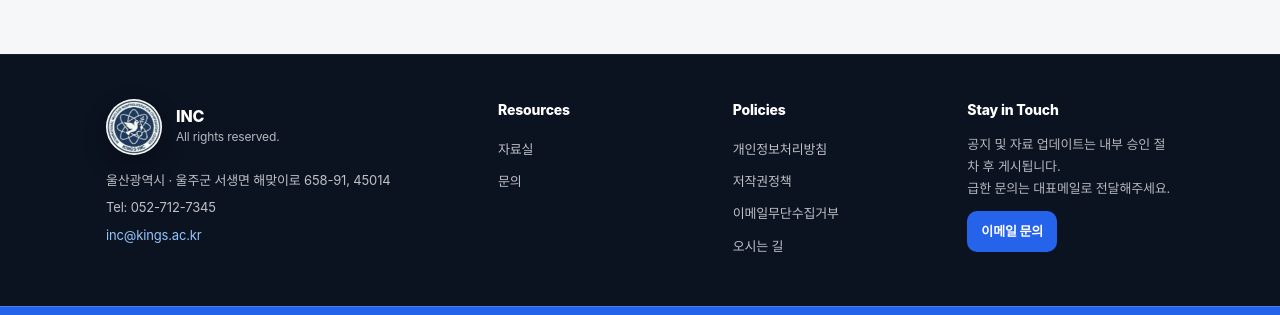
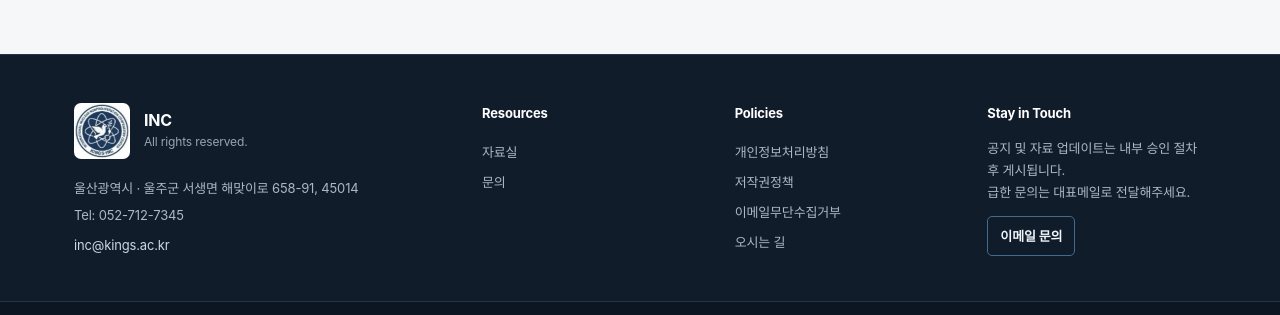
Before and after one commit to B-Dandelion/INC_Website, a Next.js app: page /resources/search in a window 1280 px wide. Shown: the part 621-936 px from the top of the page. Built offline with nearby package versions, Linux system fonts and the light colour scheme; no server answers; the database is empty.

Commit message:
style: refine footer visual system

```diff
--- a/components/Footer.module.css
+++ b/components/Footer.module.css
@@ -1,169 +1,199 @@
-.footer { width: 100%; }
-
-/* 상단: 더 밝은(연한) 다크 + 은은한 블루 톤 */
-.top {
-  background: #0b1220; /* 또는 #0f172a */
-  color: #e5e7eb;
-  border-top: 1px solid rgba(255, 255, 255, 0.06);
+.footer {
+  width: 100%;
 }
 
-.container{
-  max-width:1100px;
-  margin:0 auto;
-  padding:44px 16px;
-  display:grid;
-  grid-template-columns: 360px 1fr;
-  gap:32px;
+.top {
+  border-top: 1px solid #263549;
+  background: #111c2b;
+  color: #d6dce5;
 }
 
-.brandCol{ min-width:0; }
-
-/* 로고 */
-.brandRow{
-  display:flex;
-  align-items:center;
-  gap:14px;
+.container {
+  display: grid;
+  grid-template-columns: 360px 1fr;
+  gap: 48px;
+  max-width: 1180px;
+  margin: 0 auto;
+  padding: 48px 24px 44px;
 }
 
-.logoWrap{
-  position:relative;
-  width:56px;
-  height:56px;
-  border-radius:999px;
-  overflow:hidden;
-
-  /* 파일이 흰 배경이면 이게 자연스럽게 받쳐줌 */
-  background:#ffffff;
-
-  border:1px solid rgba(255,255,255,0.18);
-  box-shadow: 0 10px 24px rgba(0,0,0,0.25);
+.brandCol {
+  min-width: 0;
 }
 
-/* 이미지가 동그라미 안에 예쁘게 들어가게 */
-.logoImg{
-  object-fit: cover;  /* 꽉 차게 */
+.brandRow {
+  display: flex;
+  align-items: center;
+  gap: 14px;
 }
 
-.brandText{ min-width:0; }
-
-.brandName{
-  font-weight:800;
-  font-size:16px;
-  color:#ffffff;
-  line-height:1.1;
+.logoWrap {
+  position: relative;
+  width: 56px;
+  height: 56px;
+  overflow: hidden;
+  border: 1px solid rgba(255, 255, 255, 0.16);
+  border-radius: 7px;
+  background: #fff;
 }
 
-.brandSub{
-  margin-top:2px;
-  font-size:12px;
-  color:rgba(229,231,235,0.78);
+.logoImg {
+  object-fit: cover;
 }
 
-.contact{
-  margin-top:14px;
-  font-size:13px;
-  line-height:1.7;
-  color:rgba(229,231,235,0.82);
+.brandText {
+  min-width: 0;
 }
 
-.contactLine{ margin-top:4px; }
-
-.contactEmail{
-  display:inline-block;
-  margin-top:6px;
-  color:#93c5fd;
-  text-decoration:none;
-}
-.contactEmail:hover{
-  color:#bfdbfe;
-  text-decoration:underline;
+.brandName {
+  color: #fff;
+  font-size: 16px;
+  font-weight: 700;
+  line-height: 1.2;
 }
 
-.cols{
-  display:grid;
-  grid-template-columns: repeat(3, minmax(0, 1fr));
-  gap:28px;
+.brandSub {
+  margin-top: 3px;
+  color: #97a3b4;
+  font-size: 12px;
 }
 
-.colTitle{
-  font-weight:800;
-  font-size:14px;
-  color:#ffffff;
-  margin-bottom:12px;
+.contact {
+  margin-top: 18px;
+  color: #aeb7c4;
+  font-size: 13px;
+  line-height: 1.75;
 }
 
-.colLink{
-  display:block;
-  padding:6px 0;
-  font-size:13px;
-  color:rgba(229,231,235,0.82);
-  text-decoration:none;
-}
-.colLink:hover{
-  color:#ffffff;
+.contactLine {
+  margin-top: 4px;
 }
 
-.miniText{
-  font-size:13px;
-  line-height:1.7;
-  color:rgba(229,231,235,0.78);
+.contactEmail {
+  display: inline-block;
+  margin-top: 7px;
+  color: #c7d8e9;
+  text-decoration: none;
 }
 
-.primaryBtn{
-  display:inline-flex;
-  margin-top:12px;
-  padding:10px 14px;
-  border-radius:10px;
-  background:#2563eb; /* 브랜드 블루 */
-  color:#ffffff;
-  font-weight:800;
-  font-size:13px;
-  text-decoration:none;
-}
-.primaryBtn:hover{ background:#1d4ed8; }
-
-/* 최하단: 브랜드 블루로 확 분리 */
-.bottom{
-  background:#2563eb; /* #2563EB */
-  border-top:1px solid rgba(255,255,255,0.18);
-  color:rgba(255,255,255,0.92);
+.contactEmail:hover {
+  color: #fff;
+  text-decoration: underline;
 }
 
-.containerBottom{
-  max-width:1100px;
-  margin:0 auto;
-  padding:12px 16px;
-  display:flex;
-  align-items:center;
-  justify-content:space-between;
-  gap:12px;
-  flex-wrap:wrap;
+.cols {
+  display: grid;
+  grid-template-columns: repeat(3, minmax(0, 1fr));
+  gap: 34px;
 }
 
-.bottomLeft{ font-size:12px; }
-
-.bottomRight{
-  display:flex;
-  gap:14px;
-  flex-wrap:wrap;
+.colTitle {
+  margin-bottom: 13px;
+  color: #fff;
+  font-size: 13px;
+  font-weight: 700;
 }
 
-.bottomLink{
-  font-size:12px;
-  color:rgba(255,255,255,0.92);
-  text-decoration:none;
-}
-.bottomLink:hover{
-  text-decoration:underline;
-  color:#ffffff;
+.colLink {
+  display: block;
+  padding: 5px 0;
+  color: #aeb7c4;
+  font-size: 13px;
+  text-decoration: none;
+  transition: color 140ms ease;
 }
 
-/* responsive */
-@media (max-width: 900px){
-  .container{ grid-template-columns:1fr; }
-  .cols{ grid-template-columns: repeat(2, minmax(0, 1fr)); }
+.colLink:hover {
+  color: #fff;
 }
-@media (max-width: 560px){
-  .cols{ grid-template-columns:1fr; }
-  .logoWrap{ width:160px; height:52px; }
+
+.miniText {
+  color: #aeb7c4;
+  font-size: 13px;
+  line-height: 1.7;
 }
+
+.primaryBtn {
+  display: inline-flex;
+  margin-top: 13px;
+  padding: 9px 12px;
+  border: 1px solid #436b91;
+  border-radius: 5px;
+  background: transparent;
+  color: #eef5fb;
+  font-size: 13px;
+  font-weight: 700;
+  text-decoration: none;
+}
+
+.primaryBtn:hover {
+  border-color: #6f91b2;
+  background: rgba(255, 255, 255, 0.04);
+}
+
+.bottom {
+  border-top: 1px solid #263549;
+  background: #0c1623;
+  color: #9ca8b7;
+}
+
+.containerBottom {
+  display: flex;
+  align-items: center;
+  justify-content: space-between;
+  gap: 12px;
+  max-width: 1180px;
+  margin: 0 auto;
+  padding: 13px 24px;
+  flex-wrap: wrap;
+}
+
+.bottomLeft {
+  font-size: 11px;
+}
+
+.bottomRight {
+  display: flex;
+  gap: 16px;
+  flex-wrap: wrap;
+}
+
+.bottomLink {
+  color: #9ca8b7;
+  font-size: 11px;
+  text-decoration: none;
+}
+
+.bottomLink:hover {
+  color: #fff;
+}
+
+@media (max-width: 900px) {
+  .container {
+    grid-template-columns: 1fr;
+    gap: 36px;
+  }
+
+  .cols {
+    grid-template-columns: repeat(2, minmax(0, 1fr));
+  }
+}
+
+@media (max-width: 560px) {
+  .container {
+    padding: 38px 18px;
+  }
+
+  .cols {
+    grid-template-columns: 1fr;
+  }
+
+  .logoWrap {
+    width: 52px;
+    height: 52px;
+  }
+
+  .containerBottom {
+    padding-inline: 18px;
+  }
+}
```
